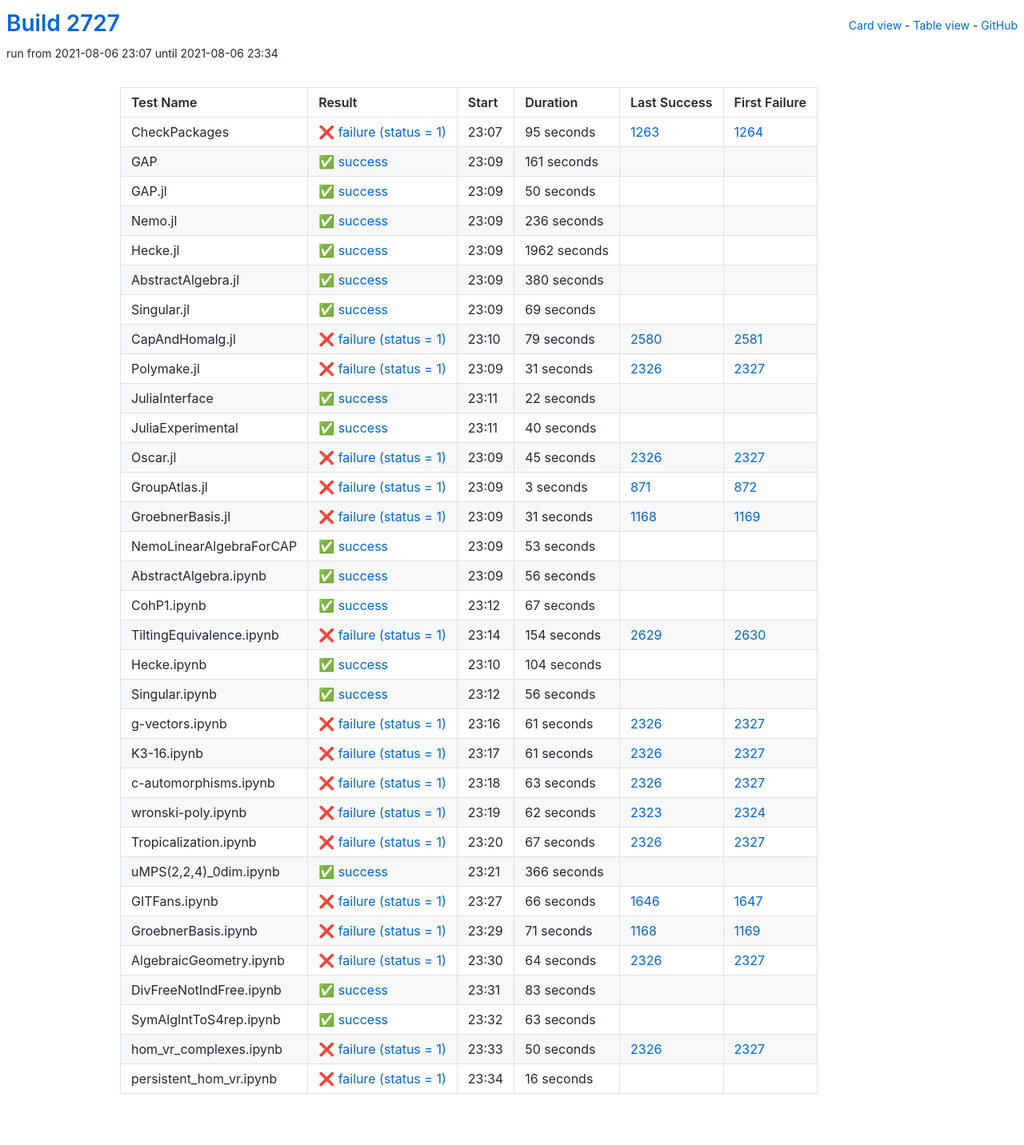
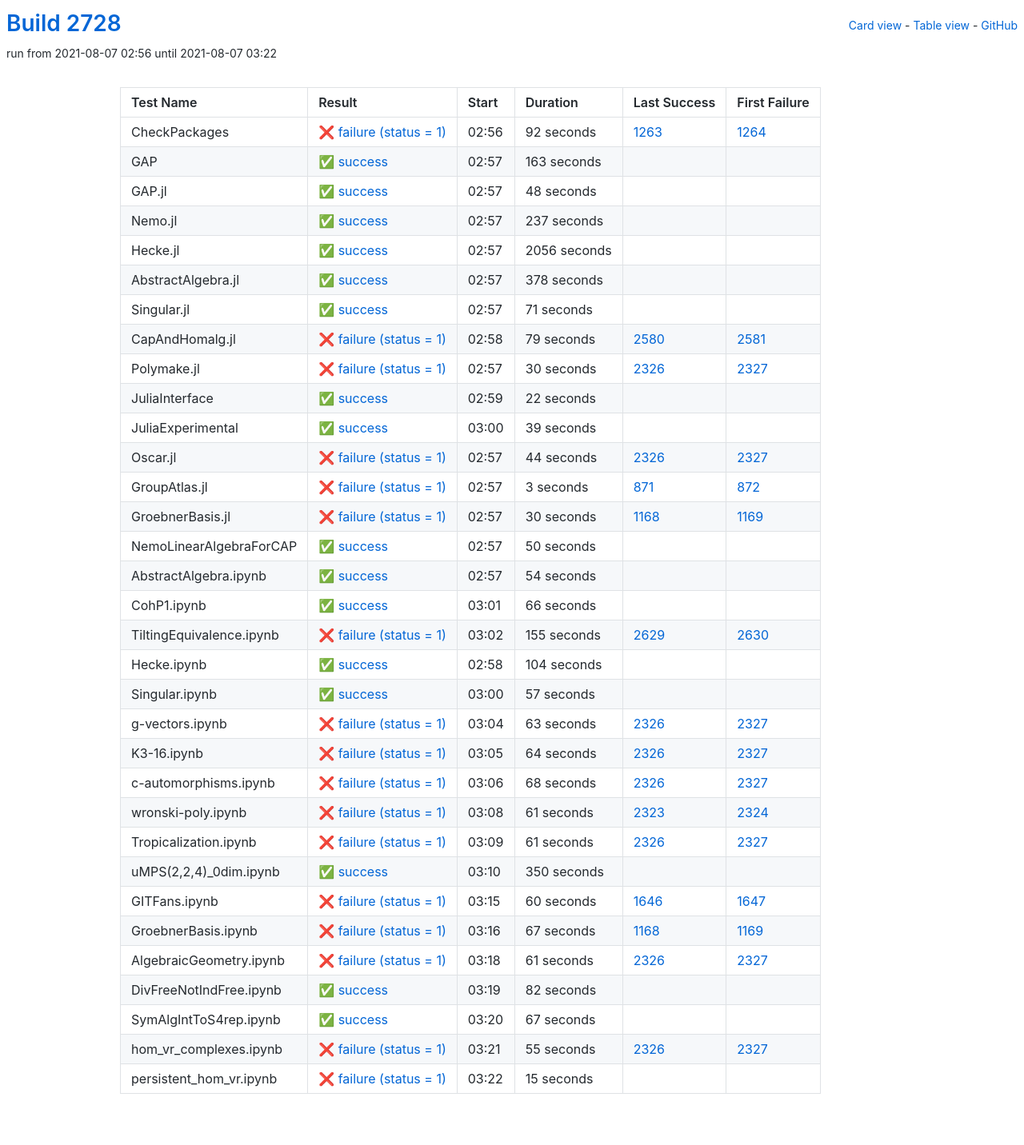
Before and after one commit to oscar-system/oscar-ci-status-stable, a Jekyll site: the page built from table.html, in a window 1280 px wide. Shown: the whole page at 80% size. Built offline with Jekyll 4.4.1, drawn with Linux system fonts in a browser that asks for light colours.

Commit message:
Build #2728

```diff
--- a/_data/ci.yml
+++ b/_data/ci.yml
@@ -1,6 +1,6 @@
 ---
-build: 2727
-build_url: https://oscarci.mathematik.uni-kl.de/job/oscar-stable/2727/
+build: 2728
+build_url: https://oscarci.mathematik.uni-kl.de/job/oscar-stable/2728/
 job: oscar-stable
 organization: oscar-system
 repo: oscar-ci-status-stable
@@ -8,92 +8,92 @@ repourl: https://github.com/oscar-system/oscar-ci-status-stable
 tests:
 - name: CheckPackages
   id: checkpackages
-  log: https://oscarci.mathematik.uni-kl.de/job/oscar-stable/2727/artifact/logs/build-2727/CheckPackages.log
-  start: 2021-08-06 23:07
+  log: https://oscarci.mathematik.uni-kl.de/job/oscar-stable/2728/artifact/logs/build-2728/CheckPackages.log
+  start: 2021-08-07 02:56
   success: false
   exitcode: 1
   status: failure
-  duration: 95
+  duration: 92
   last_success: 1263
   last_success_url: https://oscarci.mathematik.uni-kl.de/job/oscar-stable/1263/
   first_failure: 1264
   first_failure_url: https://oscarci.mathematik.uni-kl.de/job/oscar-stable/1264/
 - name: GAP
   id: gap
-  log: https://oscarci.mathematik.uni-kl.de/job/oscar-stable/2727/artifact/logs/build-2727/GAP.log
-  start: 2021-08-06 23:09
+  log: https://oscarci.mathematik.uni-kl.de/job/oscar-stable/2728/artifact/logs/build-2728/GAP.log
+  start: 2021-08-07 02:57
   success: true
   exitcode: 0
   status: success
-  duration: 161
+  duration: 163
   last_success: false
   last_success_url:
   first_failure: false
   first_failure_url:
 - name: GAP.jl
   id: gap-jl
-  log: https://oscarci.mathematik.uni-kl.de/job/oscar-stable/2727/artifact/logs/build-2727/GAP.jl.log
-  start: 2021-08-06 23:09
+  log: https://oscarci.mathematik.uni-kl.de/job/oscar-stable/2728/artifact/logs/build-2728/GAP.jl.log
+  start: 2021-08-07 02:57
   success: true
   exitcode: 0
   status: success
-  duration: 50
+  duration: 48
   last_success: false
   last_success_url:
   first_failure: false
   first_failure_url:
 - name: Nemo.jl
   id: nemo-jl
-  log: https://oscarci.mathematik.uni-kl.de/job/oscar-stable/2727/artifact/logs/build-2727/Nemo.jl.log
-  start: 2021-08-06 23:09
+  log: https://oscarci.mathematik.uni-kl.de/job/oscar-stable/2728/artifact/logs/build-2728/Nemo.jl.log
+  start: 2021-08-07 02:57
   success: true
   exitcode: 0
   status: success
-  duration: 236
+  duration: 237
   last_success: false
   last_success_url:
   first_failure: false
   first_failure_url:
 - name: Hecke.jl
   id: hecke-jl
-  log: https://oscarci.mathematik.uni-kl.de/job/oscar-stable/2727/artifact/logs/build-2727/Hecke.jl.log
-  start: 2021-08-06 23:09
+  log: https://oscarci.mathematik.uni-kl.de/job/oscar-stable/2728/artifact/logs/build-2728/Hecke.jl.log
+  start: 2021-08-07 02:57
   success: true
   exitcode: 0
   status: success
-  duration: 1962
+  duration: 2056
   last_success: false
   last_success_url:
   first_failure: false
   first_failure_url:
 - name: AbstractAlgebra.jl
   id: abstractalgebra-jl
-  log: https://oscarci.mathematik.uni-kl.de/job/oscar-stable/2727/artifact/logs/build-2727/AbstractAlgebra.jl.log
-  start: 2021-08-06 23:09
+  log: https://oscarci.mathematik.uni-kl.de/job/oscar-stable/2728/artifact/logs/build-2728/AbstractAlgebra.jl.log
+  start: 2021-08-07 02:57
   success: true
   exitcode: 0
   status: success
-  duration: 380
+  duration: 378
   last_success: false
   last_success_url:
   first_failure: false
   first_failure_url:
 - name: Singular.jl
   id: singular-jl
-  log: https://oscarci.mathematik.uni-kl.de/job/oscar-stable/2727/artifact/logs/build-2727/Singular.jl.log
-  start: 2021-08-06 23:09
+  log: https://oscarci.mathematik.uni-kl.de/job/oscar-stable/2728/artifact/logs/build-2728/Singular.jl.log
+  start: 2021-08-07 02:57
   success: true
   exitcode: 0
   status: success
-  duration: 69
+  duration: 71
   last_success: false
   last_success_url:
   first_failure: false
   first_failure_url:
 - name: CapAndHomalg.jl
   id: capandhomalg-jl
-  log: https://oscarci.mathematik.uni-kl.de/job/oscar-stable/2727/artifact/logs/build-2727/CapAndHomalg.jl.log
-  start: 2021-08-06 23:10
+  log: https://oscarci.mathematik.uni-kl.de/job/oscar-stable/2728/artifact/logs/build-2728/CapAndHomalg.jl.log
+  start: 2021-08-07 02:58
   success: false
   exitcode: 1
   status: failure
@@ -104,20 +104,20 @@ tests:
   first_failure_url: https://oscarci.mathematik.uni-kl.de/job/oscar-stable/2581/
 - name: Polymake.jl
   id: polymake-jl
-  log: https://oscarci.mathematik.uni-kl.de/job/oscar-stable/2727/artifact/logs/build-2727/Polymake.jl.log
-  start: 2021-08-06 23:09
+  log: https://oscarci.mathematik.uni-kl.de/job/oscar-stable/2728/artifact/logs/build-2728/Polymake.jl.log
+  start: 2021-08-07 02:57
   success: false
   exitcode: 1
   status: failure
-  duration: 31
+  duration: 30
   last_success: 2326
   last_success_url: https://oscarci.mathematik.uni-kl.de/job/oscar-stable/2326/
   first_failure: 2327
   first_failure_url: https://oscarci.mathematik.uni-kl.de/job/oscar-stable/2327/
 - name: JuliaInterface
   id: juliainterface
-  log: https://oscarci.mathematik.uni-kl.de/job/oscar-stable/2727/artifact/logs/build-2727/JuliaInterface.log
-  start: 2021-08-06 23:11
+  log: https://oscarci.mathematik.uni-kl.de/job/oscar-stable/2728/artifact/logs/build-2728/JuliaInterface.log
+  start: 2021-08-07 02:59
   success: true
   exitcode: 0
   status: success
@@ -128,32 +128,32 @@ tests:
   first_failure_url:
 - name: JuliaExperimental
   id: juliaexperimental
-  log: https://oscarci.mathematik.uni-kl.de/job/oscar-stable/2727/artifact/logs/build-2727/JuliaExperimental.log
-  start: 2021-08-06 23:11
+  log: https://oscarci.mathematik.uni-kl.de/job/oscar-stable/2728/artifact/logs/build-2728/JuliaExperimental.log
+  start: 2021-08-07 03:00
   success: true
   exitcode: 0
   status: success
-  duration: 40
+  duration: 39
   last_success: false
   last_success_url:
   first_failure: false
   first_failure_url:
 - name: Oscar.jl
   id: oscar-jl
-  log: https://oscarci.mathematik.uni-kl.de/job/oscar-stable/2727/artifact/logs/build-2727/Oscar.jl.log
-  start: 2021-08-06 23:09
+  log: https://oscarci.mathematik.uni-kl.de/job/oscar-stable/2728/artifact/logs/build-2728/Oscar.jl.log
+  start: 2021-08-07 02:57
   success: false
   exitcode: 1
   status: failure
-  duration: 45
+  duration: 44
   last_success: 2326
   last_success_url: https://oscarci.mathematik.uni-kl.de/job/oscar-stable/2326/
   first_failure: 2327
   first_failure_url: https://oscarci.mathematik.uni-kl.de/job/oscar-stable/2327/
 - name: GroupAtlas.jl
   id: groupatlas-jl
-  log: https://oscarci.mathematik.uni-kl.de/job/oscar-stable/2727/artifact/logs/build-2727/GroupAtlas.jl.log
-  start: 2021-08-06 23:09
+  log: https://oscarci.mathematik.uni-kl.de/job/oscar-stable/2728/artifact/logs/build-2728/GroupAtlas.jl.log
+  start: 2021-08-07 02:57
   success: false
   exitcode: 1
   status: failure
@@ -164,68 +164,68 @@ tests:
   first_failure_url: https://oscarci.mathematik.uni-kl.de/job/oscar-stable/872/
 - name: GroebnerBasis.jl
   id: groebnerbasis-jl
-  log: https://oscarci.mathematik.uni-kl.de/job/oscar-stable/2727/artifact/logs/build-2727/GroebnerBasis.jl.log
-  start: 2021-08-06 23:09
+  log: https://oscarci.mathematik.uni-kl.de/job/oscar-stable/2728/artifact/logs/build-2728/GroebnerBasis.jl.log
+  start: 2021-08-07 02:57
   success: false
   exitcode: 1
   status: failure
-  duration: 31
+  duration: 30
   last_success: 1168
   last_success_url: https://oscarci.mathematik.uni-kl.de/job/oscar-stable/1168/
   first_failure: 1169
   first_failure_url: https://oscarci.mathematik.uni-kl.de/job/oscar-stable/1169/
 - name: NemoLinearAlgebraForCAP
   id: nemolinearalgebraforcap
-  log: https://oscarci.mathematik.uni-kl.de/job/oscar-stable/2727/artifact/logs/build-2727/NemoLinearAlgebraForCAP.log
-  start: 2021-08-06 23:09
+  log: https://oscarci.mathematik.uni-kl.de/job/oscar-stable/2728/artifact/logs/build-2728/NemoLinearAlgebraForCAP.log
+  start: 2021-08-07 02:57
   success: true
   exitcode: 0
   status: success
-  duration: 53
+  duration: 50
   last_success: false
   last_success_url:
   first_failure: false
   first_failure_url:
 - name: AbstractAlgebra.ipynb
   id: abstractalgebra-ipynb
-  log: https://oscarci.mathematik.uni-kl.de/job/oscar-stable/2727/artifact/logs/build-2727/AbstractAlgebra.ipynb.log
-  start: 2021-08-06 23:09
+  log: https://oscarci.mathematik.uni-kl.de/job/oscar-stable/2728/artifact/logs/build-2728/AbstractAlgebra.ipynb.log
+  start: 2021-08-07 02:57
   success: true
   exitcode: 0
   status: success
-  duration: 56
+  duration: 54
   last_success: false
   last_success_url:
   first_failure: false
   first_failure_url:
 - name: CohP1.ipynb
   id: cohp1-ipynb
-  log: https://oscarci.mathematik.uni-kl.de/job/oscar-stable/2727/artifact/logs/build-2727/CohP1.ipynb.log
-  start: 2021-08-06 23:12
+  log: https://oscarci.mathematik.uni-kl.de/job/oscar-stable/2728/artifact/logs/build-2728/CohP1.ipynb.log
+  start: 2021-08-07 03:01
   success: true
   exitcode: 0
   status: success
-  duration: 67
+  duration: 66
   last_success: false
   last_success_url:
   first_failure: false
   first_failure_url:
 - name: TiltingEquivalence.ipynb
   id: tiltingequivalence-ipynb
-  log: https://oscarci.mathematik.uni-kl.de/job/oscar-stable/2727/artifact/logs/build-2727/TiltingEquivalence.ipynb.log
-  start: 2021-08-06 23:14
+  log: https://oscarci.mathematik.uni-kl.de/job/oscar-stable/2728/artifact/logs/build-2728/TiltingEquivalence.ipynb.log
+  start: 2021-08-07 03:02
   success: false
   exitcode: 1
   status: failure
-  duration: 154
+  duration: 155
   last_success: 2629
   last_success_url: https://oscarci.mathematik.uni-kl.de/job/oscar-stable/2629/
   first_failure: 2630
   first_failure_url: https://oscarci.mathematik.uni-kl.de/job/oscar-stable/2630/
 - name: Hecke.ipynb
   id: hecke-ipynb
-  log: https://oscarci.mathematik.uni-kl.de/job/oscar-stable/2727/artifact/logs/build-2727/Hecke.ipynb.log
-  start: 2021-08-06 23:10
+  log: https://oscarci.mathematik.uni-kl.de/job/oscar-stable/2728/artifact/logs/build-2728/Hecke.ipynb.log
+  start: 2021-08-07 02:58
   success: true
   exitcode: 0
   status: success
@@ -236,20 +236,68 @@ tests:
   first_failure_url:
 - name: Singular.ipynb
   id: singular-ipynb
-  log: https://oscarci.mathematik.uni-kl.de/job/oscar-stable/2727/artifact/logs/build-2727/Singular.ipynb.log
-  start: 2021-08-06 23:12
+  log: https://oscarci.mathematik.uni-kl.de/job/oscar-stable/2728/artifact/logs/build-2728/Singular.ipynb.log
+  start: 2021-08-07 03:00
   success: true
   exitcode: 0
   status: success
-  duration: 56
+  duration: 57
   last_success: false
   last_success_url:
   first_failure: false
   first_failure_url:
 - name: g-vectors.ipynb
   id: g-vectors-ipynb
-  log: https://oscarci.mathematik.uni-kl.de/job/oscar-stable/2727/artifact/logs/build-2727/g-vectors.ipynb.log
-  start: 2021-08-06 23:16
+  log: https://oscarci.mathematik.uni-kl.de/job/oscar-stable/2728/artifact/logs/build-2728/g-vectors.ipynb.log
+  start: 2021-08-07 03:04
+  success: false
+  exitcode: 1
+  status: failure
+  duration: 63
+  last_success: 2326
+  last_success_url: https://oscarci.mathematik.uni-kl.de/job/oscar-stable/2326/
+  first_failure: 2327
+  first_failure_url: https://oscarci.mathematik.uni-kl.de/job/oscar-stable/2327/
+- name: K3-16.ipynb
+  id: k3-16-ipynb
+  log: https://oscarci.mathematik.uni-kl.de/job/oscar-stable/2728/artifact/logs/build-2728/K3-16.ipynb.log
+  start: 2021-08-07 03:05
+  success: false
+  exitcode: 1
+  status: failure
+  duration: 64
+  last_success: 2326
+  last_success_url: https://oscarci.mathematik.uni-kl.de/job/oscar-stable/2326/
+  first_failure: 2327
+  first_failure_url: https://oscarci.mathematik.uni-kl.de/job/oscar-stable/2327/
+- name: c-automorphisms.ipynb
+  id: c-automorphisms-ipynb
+  log: https://oscarci.mathematik.uni-kl.de/job/oscar-stable/2728/artifact/logs/build-2728/c-automorphisms.ipynb.log
+  start: 2021-08-07 03:06
+  success: false
+  exitcode: 1
+  status: failure
+  duration: 68
+  last_success: 2326
+  last_success_url: https://oscarci.mathematik.uni-kl.de/job/oscar-stable/2326/
+  first_failure: 2327
+  first_failure_url: https://oscarci.mathematik.uni-kl.de/job/oscar-stable/2327/
+- name: wronski-poly.ipynb
+  id: wronski-poly-ipynb
+  log: https://oscarci.mathematik.uni-kl.de/job/oscar-stable/2728/artifact/logs/build-2728/wronski-poly.ipynb.log
+  start: 2021-08-07 03:08
+  success: false
+  exitcode: 1
+  status: failure
+  duration: 61
+  last_success: 2323
+  last_success_url: https://oscarci.mathematik.uni-kl.de/job/oscar-stable/2323/
+  first_failure: 2324
+  first_failure_url: https://oscarci.mathematik.uni-kl.de/job/oscar-stable/2324/
+- name: Tropicalization.ipynb
+  id: tropicalization-ipynb
+  log: https://oscarci.mathematik.uni-kl.de/job/oscar-stable/2728/artifact/logs/build-2728/Tropicalization.ipynb.log
+  start: 2021-08-07 03:09
   success: false
   exitcode: 1
   status: failure
@@ -258,10 +306,46 @@ tests:
   last_success_url: https://oscarci.mathematik.uni-kl.de/job/oscar-stable/2326/
   first_failure: 2327
   first_failure_url: https://oscarci.mathematik.uni-kl.de/job/oscar-stable/2327/
-- name: K3-16.ipynb
-  id: k3-16-ipynb
-  log: https://oscarci.mathematik.uni-kl.de/job/oscar-stable/2727/artifact/logs/build-2727/K3-16.ipynb.log
-  start: 2021-08-06 23:17
+- name: uMPS(2,2,4)_0dim.ipynb
+  id: umps-2-2-4-0dim-ipynb
+  log: https://oscarci.mathematik.uni-kl.de/job/oscar-stable/2728/artifact/logs/build-2728/uMPS-2-2-4-_0dim.ipynb.log
+  start: 2021-08-07 03:10
+  success: true
+  exitcode: 0
+  status: success
+  duration: 350
+  last_success: false
+  last_success_url:
+  first_failure: false
+  first_failure_url:
+- name: GITFans.ipynb
+  id: gitfans-ipynb
+  log: https://oscarci.mathematik.uni-kl.de/job/oscar-stable/2728/artifact/logs/build-2728/GITFans.ipynb.log
+  start: 2021-08-07 03:15
+  success: false
+  exitcode: 1
+  status: failure
+  duration: 60
+  last_success: 1646
+  last_success_url: https://oscarci.mathematik.uni-kl.de/job/oscar-stable/1646/
+  first_failure: 1647
+  first_failure_url: https://oscarci.mathematik.uni-kl.de/job/oscar-stable/1647/
+- name: GroebnerBasis.ipynb
+  id: groebnerbasis-ipynb
+  log: https://oscarci.mathematik.uni-kl.de/job/oscar-stable/2728/artifact/logs/build-2728/GroebnerBasis.ipynb.log
+  start: 2021-08-07 03:16
+  success: false
+  exitcode: 1
+  status: failure
+  duration: 67
+  last_success: 1168
+  last_success_url: https://oscarci.mathematik.uni-kl.de/job/oscar-stable/1168/
+  first_failure: 1169
+  first_failure_url: https://oscarci.mathematik.uni-kl.de/job/oscar-stable/1169/
+- name: AlgebraicGeometry.ipynb
+  id: algebraicgeometry-ipynb
+  log: https://oscarci.mathematik.uni-kl.de/job/oscar-stable/2728/artifact/logs/build-2728/AlgebraicGeometry.ipynb.log
+  start: 2021-08-07 03:18
   success: false
   exitcode: 1
   status: failure
@@ -270,134 +354,50 @@ tests:
   last_success_url: https://oscarci.mathematik.uni-kl.de/job/oscar-stable/2326/
   first_failure: 2327
   first_failure_url: https://oscarci.mathematik.uni-kl.de/job/oscar-stable/2327/
-- name: c-automorphisms.ipynb
-  id: c-automorphisms-ipynb
-  log: https://oscarci.mathematik.uni-kl.de/job/oscar-stable/2727/artifact/logs/build-2727/c-automorphisms.ipynb.log
-  start: 2021-08-06 23:18
-  success: false
-  exitcode: 1
-  status: failure
-  duration: 63
-  last_success: 2326
-  last_success_url: https://oscarci.mathematik.uni-kl.de/job/oscar-stable/2326/
-  first_failure: 2327
-  first_failure_url: https://oscarci.mathematik.uni-kl.de/job/oscar-stable/2327/
-- name: wronski-poly.ipynb
-  id: wronski-poly-ipynb
-  log: https://oscarci.mathematik.uni-kl.de/job/oscar-stable/2727/artifact/logs/build-2727/wronski-poly.ipynb.log
-  start: 2021-08-06 23:19
-  success: false
-  exitcode: 1
-  status: failure
-  duration: 62
-  last_success: 2323
-  last_success_url: https://oscarci.mathematik.uni-kl.de/job/oscar-stable/2323/
-  first_failure: 2324
-  first_failure_url: https://oscarci.mathematik.uni-kl.de/job/oscar-stable/2324/
-- name: Tropicalization.ipynb
-  id: tropicalization-ipynb
-  log: https://oscarci.mathematik.uni-kl.de/job/oscar-stable/2727/artifact/logs/build-2727/Tropicalization.ipynb.log
-  start: 2021-08-06 23:20
-  success: false
-  exitcode: 1
-  status: failure
-  duration: 67
-  last_success: 2326
-  last_success_url: https://oscarci.mathematik.uni-kl.de/job/oscar-stable/2326/
-  first_failure: 2327
-  first_failure_url: https://oscarci.mathematik.uni-kl.de/job/oscar-stable/2327/
-- name: uMPS(2,2,4)_0dim.ipynb
-  id: umps-2-2-4-0dim-ipynb
-  log: https://oscarci.mathematik.uni-kl.de/job/oscar-stable/2727/artifact/logs/build-2727/uMPS-2-2-4-_0dim.ipynb.log
-  start: 2021-08-06 23:21
+- name: DivFreeNotIndFree.ipynb
+  id: divfreenotindfree-ipynb
+  log: https://oscarci.mathematik.uni-kl.de/job/oscar-stable/2728/artifact/logs/build-2728/DivFreeNotIndFree.ipynb.log
+  start: 2021-08-07 03:19
   success: true
   exitcode: 0
   status: success
-  duration: 366
-  last_success: false
-  last_success_url:
-  first_failure: false
-  first_failure_url:
-- name: GITFans.ipynb
-  id: gitfans-ipynb
-  log: https://oscarci.mathematik.uni-kl.de/job/oscar-stable/2727/artifact/logs/build-2727/GITFans.ipynb.log
-  start: 2021-08-06 23:27
-  success: false
-  exitcode: 1
-  status: failure
-  duration: 66
-  last_success: 1646
-  last_success_url: https://oscarci.mathematik.uni-kl.de/job/oscar-stable/1646/
-  first_failure: 1647
-  first_failure_url: https://oscarci.mathematik.uni-kl.de/job/oscar-stable/1647/
-- name: GroebnerBasis.ipynb
-  id: groebnerbasis-ipynb
-  log: https://oscarci.mathematik.uni-kl.de/job/oscar-stable/2727/artifact/logs/build-2727/GroebnerBasis.ipynb.log
-  start: 2021-08-06 23:29
-  success: false
-  exitcode: 1
-  status: failure
-  duration: 71
-  last_success: 1168
-  last_success_url: https://oscarci.mathematik.uni-kl.de/job/oscar-stable/1168/
-  first_failure: 1169
-  first_failure_url: https://oscarci.mathematik.uni-kl.de/job/oscar-stable/1169/
-- name: AlgebraicGeometry.ipynb
-  id: algebraicgeometry-ipynb
-  log: https://oscarci.mathematik.uni-kl.de/job/oscar-stable/2727/artifact/logs/build-2727/AlgebraicGeometry.ipynb.log
-  start: 2021-08-06 23:30
-  success: false
-  exitcode: 1
-  status: failure
-  duration: 64
-  last_success: 2326
-  last_success_url: https://oscarci.mathematik.uni-kl.de/job/oscar-stable/2326/
-  first_failure: 2327
-  first_failure_url: https://oscarci.mathematik.uni-kl.de/job/oscar-stable/2327/
-- name: DivFreeNotIndFree.ipynb
-  id: divfreenotindfree-ipynb
-  log: https://oscarci.mathematik.uni-kl.de/job/oscar-stable/2727/artifact/logs/build-2727/DivFreeNotIndFree.ipynb.log
-  start: 2021-08-06 23:31
-  success: true
-  exitcode: 0
-  status: success
-  duration: 83
+  duration: 82
   last_success: false
   last_success_url:
   first_failure: false
   first_failure_url:
 - name: SymAlgIntToS4rep.ipynb
   id: symalginttos4rep-ipynb
-  log: https://oscarci.mathematik.uni-kl.de/job/oscar-stable/2727/artifact/logs/build-2727/SymAlgIntToS4rep.ipynb.log
-  start: 2021-08-06 23:32
+  log: https://oscarci.mathematik.uni-kl.de/job/oscar-stable/2728/artifact/logs/build-2728/SymAlgIntToS4rep.ipynb.log
+  start: 2021-08-07 03:20
   success: true
   exitcode: 0
   status: success
-  duration: 63
+  duration: 67
   last_success: false
   last_success_url:
   first_failure: false
   first_failure_url:
 - name: hom_vr_complexes.ipynb
   id: hom-vr-complexes-ipynb
-  log: https://oscarci.mathematik.uni-kl.de/job/oscar-stable/2727/artifact/logs/build-2727/hom_vr_complexes.ipynb.log
-  start: 2021-08-06 23:33
+  log: https://oscarci.mathematik.uni-kl.de/job/oscar-stable/2728/artifact/logs/build-2728/hom_vr_complexes.ipynb.log
+  start: 2021-08-07 03:21
   success: false
   exitcode: 1
   status: failure
-  duration: 50
+  duration: 55
   last_success: 2326
   last_success_url: https://oscarci.mathematik.uni-kl.de/job/oscar-stable/2326/
   first_failure: 2327
   first_failure_url: https://oscarci.mathematik.uni-kl.de/job/oscar-stable/2327/
 - name: persistent_hom_vr.ipynb
   id: persistent-hom-vr-ipynb
-  log: https://oscarci.mathematik.uni-kl.de/job/oscar-stable/2727/artifact/logs/build-2727/persistent_hom_vr.ipynb.log
-  start: 2021-08-06 23:34
+  log: https://oscarci.mathematik.uni-kl.de/job/oscar-stable/2728/artifact/logs/build-2728/persistent_hom_vr.ipynb.log
+  start: 2021-08-07 03:22
   success: false
   exitcode: 1
   status: failure
-  duration: 16
+  duration: 15
   last_success: false
   last_success_url:
   first_failure: false
```
Also changed, not shown: README.md.
